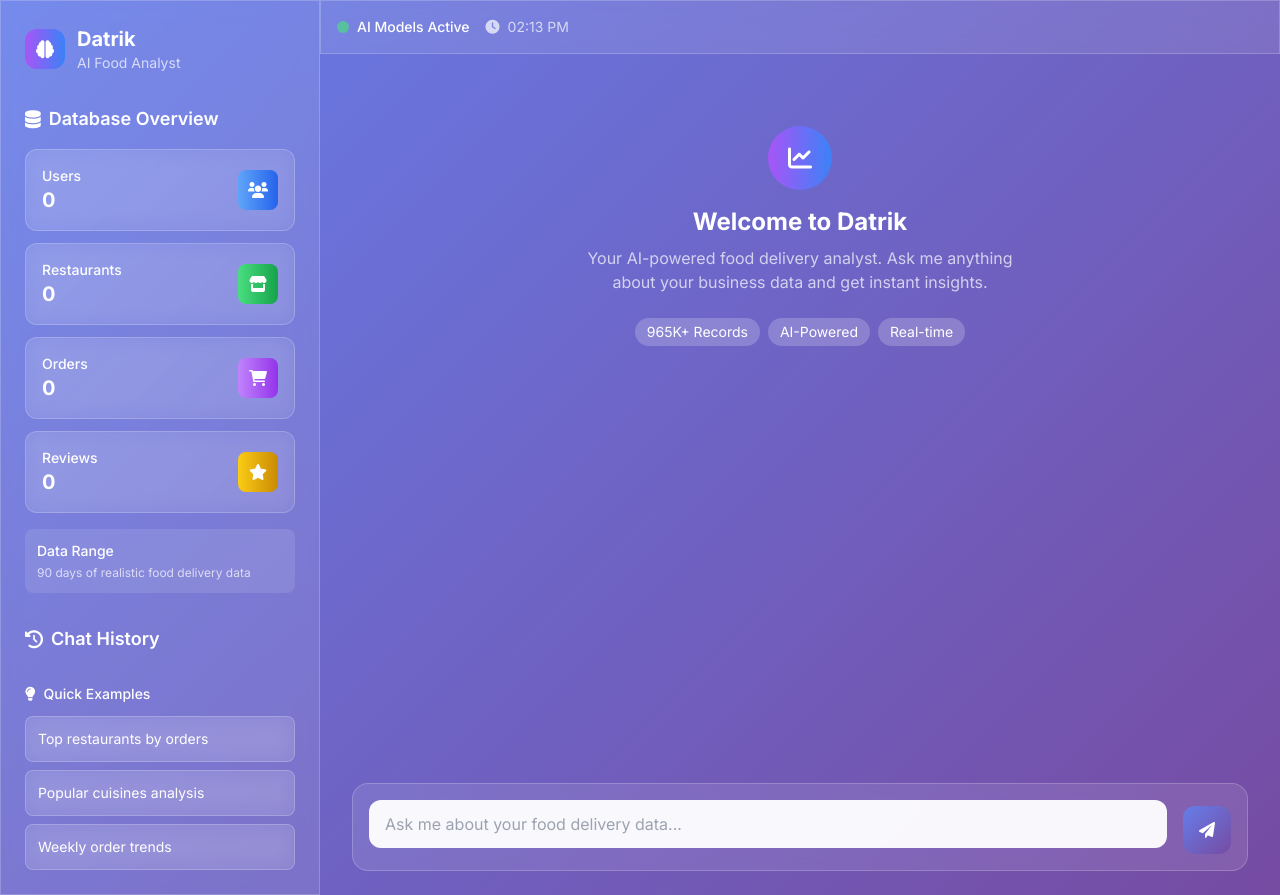
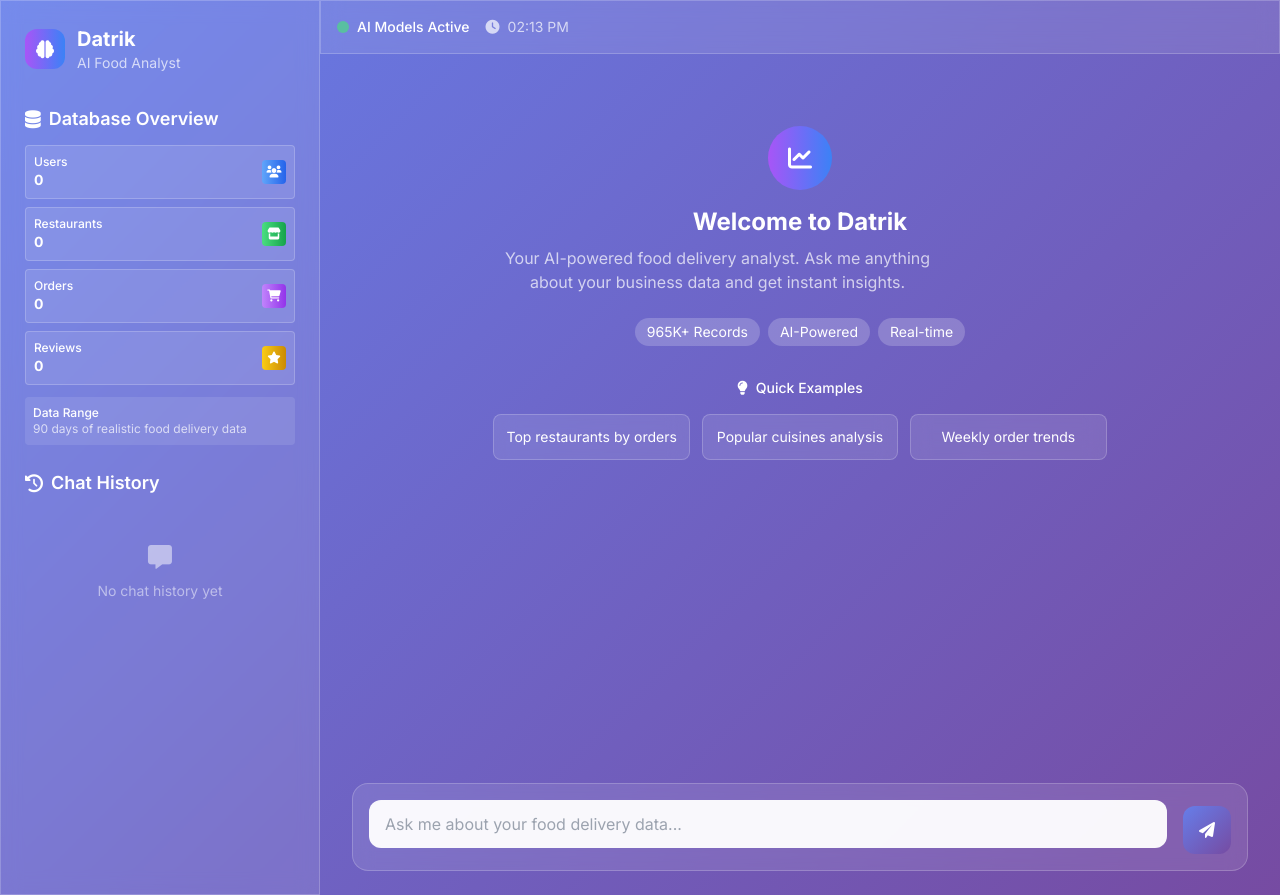
Before and after one commit to kd26/Datrik, a Flask app: page / in a window 1280 px wide. Run offline with Flask 3, Linux system fonts and the light colour scheme; data that the repository does not hold is empty; some libraries are stand-ins or nearby versions.

Commit message:
Refine UI based on user feedback - simplify database overview and reorganize layout
- Reduced database overview card sizes and simplified styling
- Removed heavy card-style UI for cleaner, minimal design
- Moved quick examples from left sidebar to below welcome message
- Repositioned quick examples in 3-column grid below "Welcome to Datrik"
- Enhanced scrollbar visibility and positioning
- Streamlined database stats with compact horizontal layout
- Improved mobile responsiveness for reorganized elements

🤖 Generated with [Claude Code](https://claude.ai/code)

Co-Authored-By: Claude <noreply@anthropic.com>

```diff
--- a/templates/index.html
+++ b/templates/index.html
@@ -61,16 +61,9 @@
             border: 1px solid rgba(0, 0, 0, 0.1);
         }
 
-        .stat-card {
-            background: linear-gradient(135deg, rgba(255, 255, 255, 0.1) 0%, rgba(255, 255, 255, 0.05) 100%);
-            backdrop-filter: blur(10px);
+        .stat-item {
+            background: rgba(255, 255, 255, 0.1);
             border: 1px solid rgba(255, 255, 255, 0.2);
-            transition: transform 0.2s ease, box-shadow 0.2s ease;
-        }
-
-        .stat-card:hover {
-            transform: translateY(-2px);
-            box-shadow: 0 10px 25px rgba(0, 0, 0, 0.2);
         }
 
         .chat-input {
@@ -121,17 +114,19 @@
         }
 
         .scrollbar-thin::-webkit-scrollbar {
-            width: 4px;
+            width: 6px;
         }
 
         .scrollbar-thin::-webkit-scrollbar-track {
             background: rgba(255, 255, 255, 0.1);
-            border-radius: 2px;
+            border-radius: 3px;
+            margin-right: 2px;
         }
 
         .scrollbar-thin::-webkit-scrollbar-thumb {
             background: rgba(255, 255, 255, 0.3);
-            border-radius: 2px;
+            border-radius: 3px;
+            margin-right: 2px;
         }
 
         .scrollbar-thin::-webkit-scrollbar-thumb:hover {
@@ -163,47 +158,28 @@
             </div>
 
             <!-- Database Stats -->
-            <div class="mb-8">
-                <h3 class="text-white text-lg font-semibold mb-4 flex items-center">
+            <div class="mb-6">
+                <h3 class="text-white text-lg font-semibold mb-3 flex items-center">
                     <i class="fas fa-database mr-2"></i>
                     Database Overview
                 </h3>
-                <div class="space-y-3" id="stats-container">
+                <div class="space-y-2" id="stats-container">
                     <!-- Stats will be loaded here -->
                 </div>
-                <div class="mt-4 p-3 rounded-lg bg-white bg-opacity-10">
-                    <p class="text-white text-sm font-medium">Data Range</p>
-                    <p class="text-white text-opacity-70 text-xs mt-1">90 days of realistic food delivery data</p>
+                <div class="mt-3 p-2 rounded bg-white bg-opacity-10">
+                    <p class="text-white text-xs font-medium">Data Range</p>
+                    <p class="text-white text-opacity-70 text-xs">90 days of realistic food delivery data</p>
                 </div>
             </div>
 
             <!-- Chat History -->
             <div class="flex-1 min-h-0">
-                <h3 class="text-white text-lg font-semibold mb-4 flex items-center">
+                <h3 class="text-white text-lg font-semibold mb-3 flex items-center">
                     <i class="fas fa-history mr-2"></i>
                     Chat History
                 </h3>
                 <div class="h-full overflow-y-auto scrollbar-thin" id="chat-history">
                     <!-- Chat history items will be loaded here -->
-                </div>
-            </div>
-
-            <!-- Example Questions -->
-            <div class="mt-6">
-                <h3 class="text-white text-sm font-medium mb-3 flex items-center">
-                    <i class="fas fa-lightbulb mr-2"></i>
-                    Quick Examples
-                </h3>
-                <div class="space-y-2">
-                    <button class="example-button w-full text-left p-3 rounded-lg text-white text-sm">
-                        Top restaurants by orders
-                    </button>
-                    <button class="example-button w-full text-left p-3 rounded-lg text-white text-sm">
-                        Popular cuisines analysis
-                    </button>
-                    <button class="example-button w-full text-left p-3 rounded-lg text-white text-sm">
-                        Weekly order trends
-                    </button>
                 </div>
             </div>
         </div>
@@ -244,10 +220,29 @@
                                 <p class="text-white text-opacity-70 mb-6 max-w-md">
                                     Your AI-powered food delivery analyst. Ask me anything about your business data and get instant insights.
                                 </p>
-                                <div class="flex flex-wrap gap-2 justify-center">
+                                <div class="flex flex-wrap gap-2 justify-center mb-8">
                                     <span class="px-3 py-1 bg-white bg-opacity-20 rounded-full text-white text-sm">965K+ Records</span>
                                     <span class="px-3 py-1 bg-white bg-opacity-20 rounded-full text-white text-sm">AI-Powered</span>
                                     <span class="px-3 py-1 bg-white bg-opacity-20 rounded-full text-white text-sm">Real-time</span>
+                                </div>
+
+                                <!-- Quick Examples -->
+                                <div class="max-w-2xl mx-auto">
+                                    <h3 class="text-white text-sm font-medium mb-4 flex items-center justify-center">
+                                        <i class="fas fa-lightbulb mr-2"></i>
+                                        Quick Examples
+                                    </h3>
+                                    <div class="grid grid-cols-1 md:grid-cols-3 gap-3">
+                                        <button class="example-button p-3 rounded-lg text-white text-sm">
+                                            Top restaurants by orders
+                                        </button>
+                                        <button class="example-button p-3 rounded-lg text-white text-sm">
+                                            Popular cuisines analysis
+                                        </button>
+                                        <button class="example-button p-3 rounded-lg text-white text-sm">
+                                            Weekly order trends
+                                        </button>
+                                    </div>
                                 </div>
                             </div>
                         </div>
@@ -552,15 +547,13 @@
                 ];
 
                 statsContainer.innerHTML = statItems.map(item => `
-                    <div class="stat-card p-4 rounded-xl">
-                        <div class="flex items-center justify-between">
-                            <div>
-                                <p class="text-white text-sm font-medium">${item.label}</p>
-                                <p class="text-white text-xl font-bold">${item.value.toLocaleString()}</p>
-                            </div>
-                            <div class="w-10 h-10 bg-gradient-to-r ${item.color} rounded-lg flex items-center justify-center">
-                                <i class="${item.icon} text-white"></i>
-                            </div>
+                    <div class="stat-item p-2 rounded flex items-center justify-between">
+                        <div>
+                            <p class="text-white text-xs font-medium">${item.label}</p>
+                            <p class="text-white text-sm font-bold">${item.value.toLocaleString()}</p>
+                        </div>
+                        <div class="w-6 h-6 bg-gradient-to-r ${item.color} rounded flex items-center justify-center">
+                            <i class="${item.icon} text-white text-xs"></i>
                         </div>
                     </div>
                 `).join('');
```
